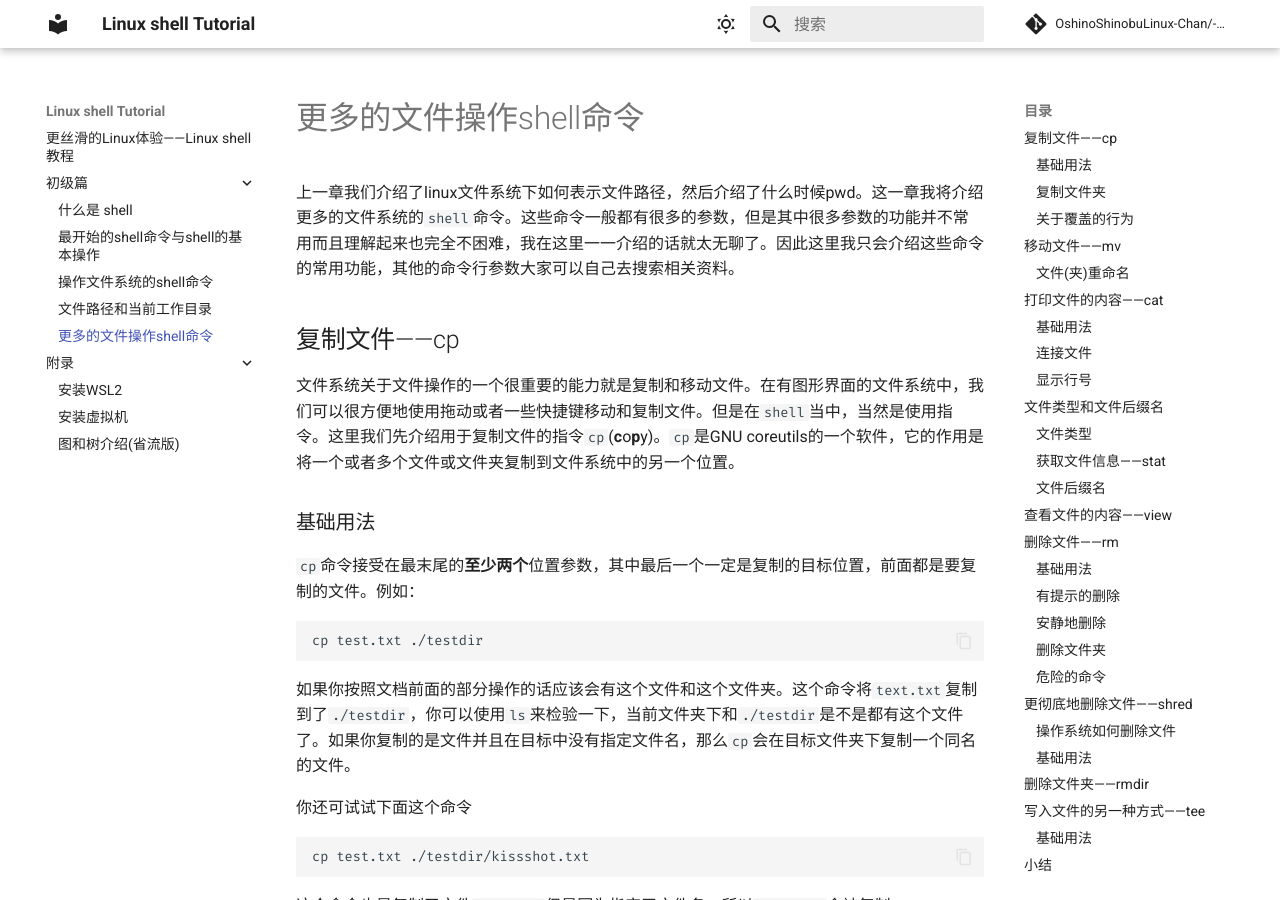
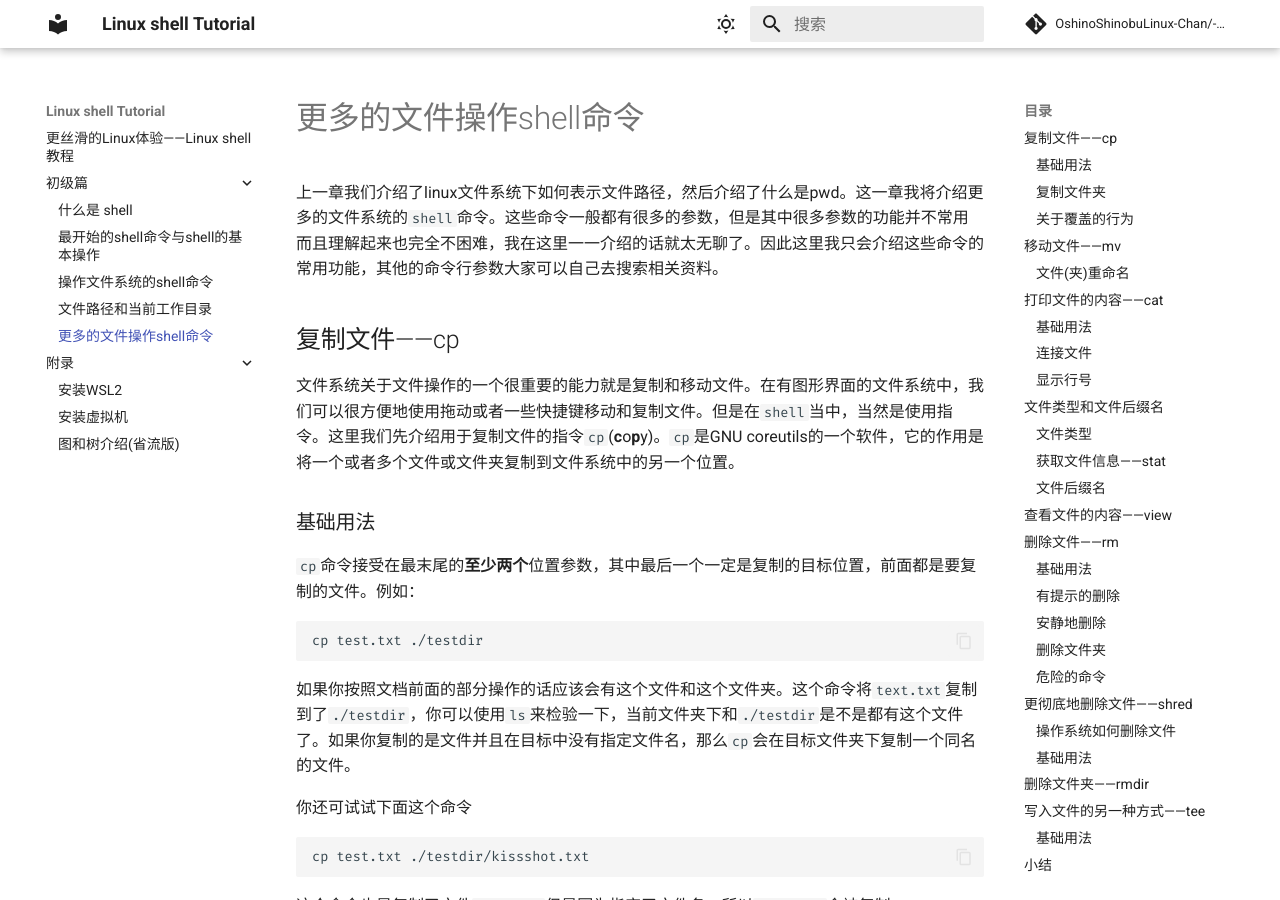
Before and after one commit to OshinoShinobu-Chan/Linux-shell-Tutorial, an MkDocs documentation site: the page built from docs/初级篇/6.更多的文件操作shell命令.md, in a window 1280 px wide and 900 px high. Built offline with MkDocs 1.6.1 and Material for MkDocs 9.7.7, drawn with Linux system fonts in a browser that asks for light colours; comment, search, counter and statistics services are not loaded.

```diff
--- a/docs/初级篇/6.更多的文件操作shell命令.md
+++ b/docs/初级篇/6.更多的文件操作shell命令.md
@@ -1,6 +1,6 @@
 # 更多的文件操作shell命令
 
-上一章我们介绍了linux文件系统下如何表示文件路径，然后介绍了什么时候pwd。这一章我将介绍更多的文件系统的`shell`命令。这些命令一般都有很多的参数，但是其中很多参数的功能并不常用而且理解起来也完全不困难，我在这里一一介绍的话就太无聊了。因此这里我只会介绍这些命令的常用功能，其他的命令行参数大家可以自己去搜索相关资料。
+上一章我们介绍了linux文件系统下如何表示文件路径，然后介绍了什么是pwd。这一章我将介绍更多的文件系统的`shell`命令。这些命令一般都有很多的参数，但是其中很多参数的功能并不常用而且理解起来也完全不困难，我在这里一一介绍的话就太无聊了。因此这里我只会介绍这些命令的常用功能，其他的命令行参数大家可以自己去搜索相关资料。
 
 ## 复制文件——cp
 
```
Also changed, not shown: README.md (+8 -1 lines).
